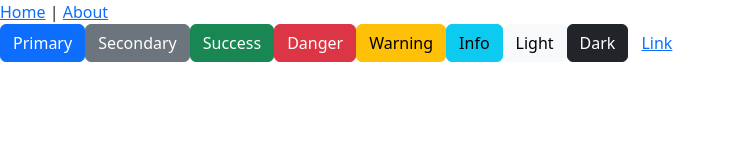
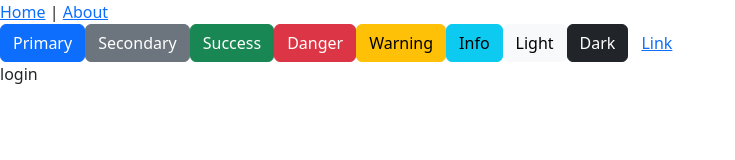
Before and after one commit to 7rong/i-sea, a Vue app: page /#/login in a window 1280 px wide. Shown: the top 160 px of the page, without its empty margins (0-735 px from the left). Built offline with nearby package versions, Linux system fonts and the light colour scheme.

Commit message:
新增login頁面

```diff
--- a/src/router/index.js
+++ b/src/router/index.js
@@ -15,6 +15,11 @@ const routes = [
     // which is lazy-loaded when the route is visited.
     component: () => import(/* webpackChunkName: "about" */ '../views/AboutView.vue'),
   },
+  {
+    path: '/login',
+    name: 'login',
+    component: () => import('../views/LoginPage.vue'),
+  },
 ];
 
 const router = createRouter({
--- /dev/null
+++ b/src/views/LoginPage.vue
@@ -0,0 +1,5 @@
+<template>
+    <div>
+        login
+    </div>
+</template>
```
